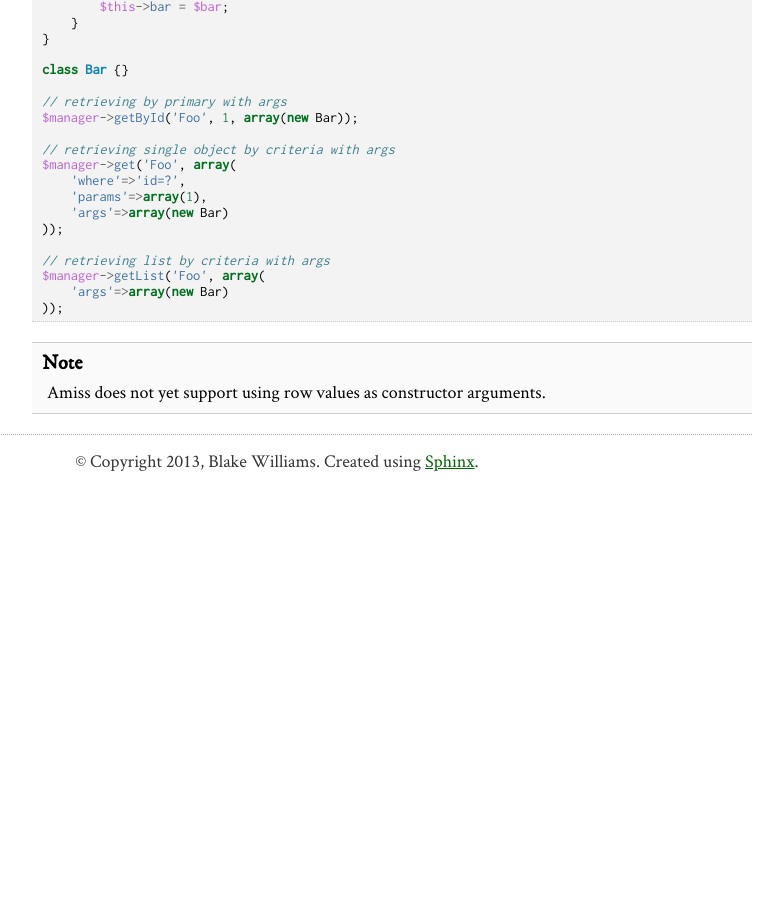
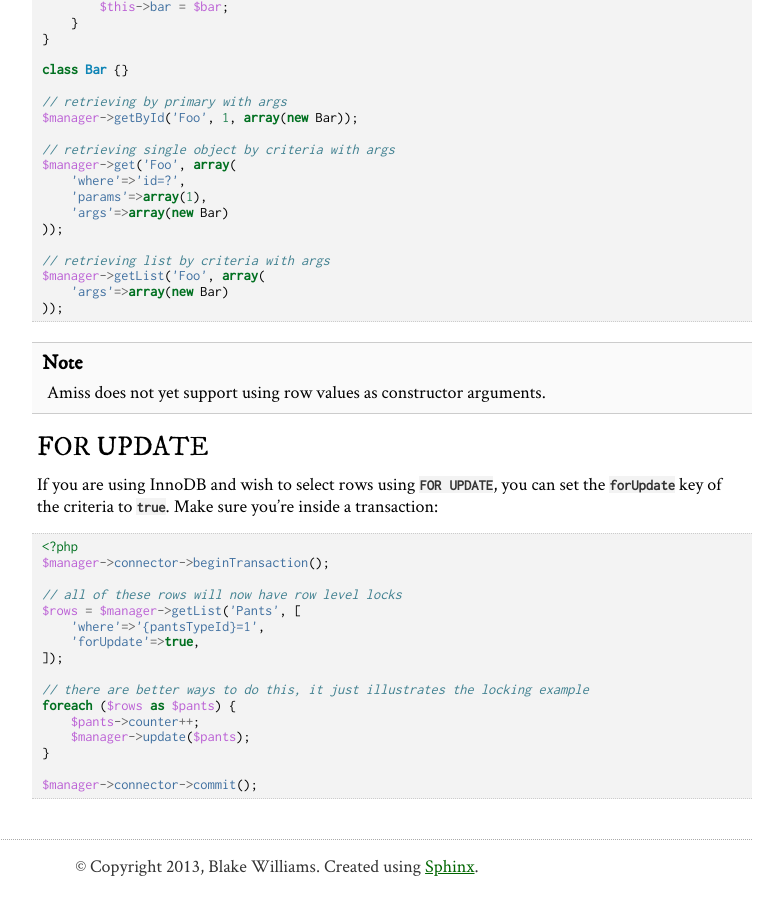
Before and after one commit to shabbyrobe/amiss, a Sphinx documentation site: the page built from doc/selecting.rst, in a window 1280 px wide and 900 px high, scrolled down 5612 px. Shown: the whole window, without its empty margins (363-1146 px from the left). Built offline with Sphinx 7.4.7, drawn with Linux system fonts in a browser that asks for light colours; before the commit the page ends 6108 px from its top, so only the background shows below that; some of the changed text lies outside the part shown.

Commit message:
added forUpdate to select version bump fixed fab version

```diff
--- a/composer.json
+++ b/composer.json
@@ -1,7 +1,7 @@
 {
     "name": "k3jw/amiss",
     "description": "Data Mapper and Active Record implementation for MySQL and SQLite",
-    "version": "4.0.1",
+    "version": "4.0.2",
     "authors": [
         {
             "name": "Blake Williams",
--- a/doc/selecting.rst
+++ b/doc/selecting.rst
@@ -275,14 +275,14 @@ You can use all of the same signatures that you use for ``Amiss\Sql\Manager->get
 
     <?php
     // positional parameters
-    $dukeCount = $manager->count('Artist', 'slug=?', 'duke-nukem');
+    $dukeCount = $manager->count('Artist', '{slug}=?', 'duke-nukem');
 
     // named parameters, shorthand:
-    $dukeCount = $manager->count('Artist', 'slug=:slug', array(':slug'=>'duke-nukem'));
+    $dukeCount = $manager->count('Artist', '{slug}=:slug', array(':slug'=>'duke-nukem'));
 
     // long form
     $criteria = new \Amiss\Sql\Criteria\Query();
-    $criteria->where = 'slug=:slug';
+    $criteria->where = '{slug}=:slug';
     $criteria->params = array(':slug'=>'duke-nukem');
     $dukeCount = $manager->count('Artist', $criteria);
 
@@ -401,3 +401,29 @@ If you are mapping an object that requires constructor arguments, you can pass t
 
 
 .. note:: Amiss does not yet support using row values as constructor arguments.
+
+
+FOR UPDATE
+----------
+
+If you are using InnoDB and wish to select rows using ``FOR UPDATE``, you can set the
+``forUpdate`` key of the criteria to ``true``. Make sure you're inside a transaction:
+
+.. code-block:: php
+
+    <?php
+    $manager->connector->beginTransaction();
+
+    // all of these rows will now have row level locks
+    $rows = $manager->getList('Pants', [
+        'where'=>'{pantsTypeId}=1',
+        'forUpdate'=>true,
+    ]);
+
+    // there are better ways to do this, it just illustrates the locking example
+    foreach ($rows as $pants) {
+        $pants->counter++;
+        $manager->update($pants);
+    }
+
+    $manager->connector->commit();
--- a/fabfile.py
+++ b/fabfile.py
@@ -70,7 +70,7 @@ def archive(outpath):
 def version(version):
     with lcd(env.base_path):
         local(r"""echo "%s" > VERSION""" % version)
-        local(r"""sed -i '' 's/"version": ".*"/"version": "%s"/g' composer.json""" % version)
+        local(r"""sed -i 's/"version": ".*"/"version": "%s"/g' composer.json""" % version)
         composer = open("composer.json", 'r').read()
         if not re.search(r'"%s"' % version, composer):
             raise RuntimeError("Could not replace version")
```
Also changed, not shown: doc/quickstart.rst (+9 -0 lines), 3 other files.
